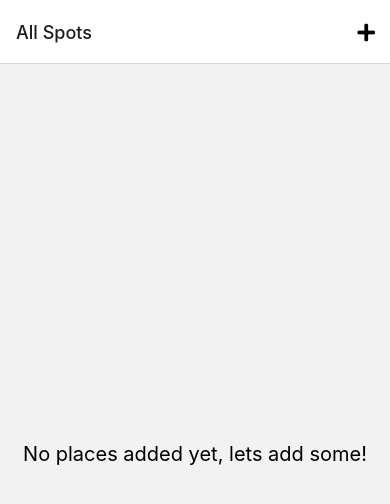
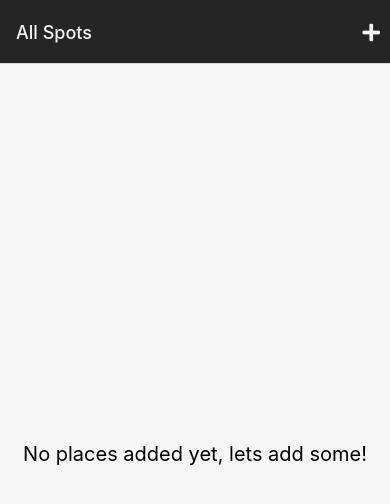
Before and after one commit to oliwierPosiakow/spotList, a React Native app: screen / in a window 390 px wide. Shown: the top 504 px of the page. Built offline with nearby package versions, Linux system fonts and the light colour scheme.

Commit message:
Implemented ImagePicker which lets user take a photo

```diff
--- a/App.js
+++ b/App.js
@@ -6,6 +6,7 @@ import AllPlaces from "./src/screens/AllPlaces";
 import AddPlace from "./src/screens/AddPlace";
 import IconButton from "./src/components/UI/IconButton";
 import {useNavigation} from "@react-navigation/native";
+import COLORS from "./src/constants/colors";
 
 const Stack = createNativeStackNavigator()
 
@@ -13,9 +14,13 @@ export default function App() {
 
   return (
       <>
-        <StatusBar style={"dark"}/>
+        <StatusBar style={"light"}/>
         <NavigationContainer>
-            <Stack.Navigator>
+            <Stack.Navigator screenOptions={{
+                headerStyle: {backgroundColor: COLORS.primary },
+                headerTintColor: COLORS.text1,
+                contentStyle: {backgroundColor: COLORS.background},
+            }}>
                 <Stack.Screen name={'AllPlaces'} component={AllPlaces} options={({navigation}) => ({
                     headerRight: ({tintColor}) => <IconButton icon={'plus'} size={20} color={tintColor} action={() => {navigation.navigate('AddPlace')}}/>,
                     title: 'All Spots'
--- a/app.json
+++ b/app.json
@@ -11,6 +11,14 @@
       "resizeMode": "contain",
       "backgroundColor": "#ffffff"
     },
+    "plugins": [
+      [
+        "expo-image-picker",
+        {
+          "cameraPermission": "Capture your favourite Spot from inside of our app."
+        }
+      ]
+    ],
     "assetBundlePatterns": [
       "**/*"
     ],
--- a/package.json
+++ b/package.json
@@ -14,7 +14,9 @@
     "expo": "~49.0.8",
     "expo-status-bar": "~1.6.0",
     "react": "18.2.0",
-    "react-native": "0.72.4"
+    "react-native": "0.72.4",
+    "expo-camera": "~13.4.2",
+    "expo-image-picker": "~14.3.2"
   },
   "devDependencies": {
     "@babel/core": "^7.20.0"
--- /dev/null
+++ b/src/components/UI/CustomButton.jsx
@@ -0,0 +1,36 @@
+import {Pressable, Text, StyleSheet} from "react-native";
+import { FontAwesome5 } from '@expo/vector-icons';
+import COLORS from "../../constants/colors";
+
+function CustomButton({icon, onPress, text}) {
+    return (
+        <Pressable onPress={onPress} style={({pressed}) => [styles.button, pressed && styles.pressed] }>
+            <FontAwesome5 name={icon} size={20} color={COLORS.primary} />
+            <Text style={styles.text}>{text}</Text>
+        </Pressable>
+    )
+}
+
+export  default CustomButton
+
+const styles = StyleSheet.create({
+    button: {
+        paddingHorizontal: 10,
+        paddingVertical: 5,
+        margin: 5,
+        justifyContent: "center",
+        alignItems: "center",
+        flexDirection: "row",
+        borderColor: COLORS.primary,
+        borderWidth: 2,
+        borderRadius: 7,
+        gap: 10,
+    },
+    pressed: {
+        opacity: .7,
+    },
+    text: {
+        color: COLORS.primary,
+        fontWeight: "bold"
+    }
+})
--- a/src/components/UI/IconButton.jsx
+++ b/src/components/UI/IconButton.jsx
@@ -15,7 +15,6 @@ export default IconButton
 const styles = StyleSheet.create({
     button: {
         padding: 10,
-        margin: 5,
         justifyContent: "center",
         alignItems: "center",
     },
--- /dev/null
+++ b/src/components/places/ImagePicker.jsx
@@ -0,0 +1,72 @@
+import {View, Alert, Image, Text, StyleSheet} from "react-native";
+import {launchCameraAsync, useCameraPermissions, PermissionStatus} from "expo-image-picker";
+import {useState} from "react";
+import COLORS from "../../constants/colors";
+import CustomButton from "../UI/CustomButton";
+
+function ImagePicker() {
+
+    const [cameraPermissionInformation, requestPermission] = useCameraPermissions()
+    const [image, setImage] = useState()
+
+    async function takeImageHandler(){
+        const hasPermit = await getPermissions()
+        if(!hasPermit){
+            return
+        }
+        const photo = await launchCameraAsync({
+            allowsEditing: true,
+            aspect: [16,9],
+            quality: 0.5,
+        });
+        setImage(photo.assets[0].uri)
+    }
+
+    async function getPermissions() {
+        if(cameraPermissionInformation.status === PermissionStatus.UNDETERMINED){
+            const permissionResponse = await requestPermission();
+            return permissionResponse.granted;
+        }
+        if(cameraPermissionInformation.status === PermissionStatus.DENIED){
+            Alert.alert('Insufficient permissions.', 'You need to grant camera permissions to use the app.');
+            return false;
+        }
+        return true;
+    }
+
+    let imagePreview = <CustomButton icon={'camera'} onPress={takeImageHandler} text={'Take a photo'}/>
+
+    if(image){
+        imagePreview = <Image style={styles.imagePreviewImage} source={{uri: image}}/>
+    }
+
+    return (
+        <View>
+            <View style={styles.imagePreview}>
+                {imagePreview}
+            </View>
+            {image && <CustomButton icon={'camera'} onPress={takeImageHandler} text={'Take a photo'}/> }
+        </View>
+    )
+}
+
+export default ImagePicker
+
+const styles = StyleSheet.create({
+    imagePreview:{
+        width: '100%',
+        height: 300,
+        marginVertical: 10,
+        justifyContent: "center",
+        alignItems: "center",
+        borderWidth: 2,
+        borderColor: COLORS.primary
+    },
+    imagePreviewImage:{
+        width: '100%',
+        height: '100%',
+    },
+    imagePreviewText:{
+        color: COLORS.primary,
+    }
+})
--- a/src/components/places/PlaceForm.jsx
+++ b/src/components/places/PlaceForm.jsx
@@ -1,11 +1,45 @@
-import {View, Text} from "react-native";
+import {View, Text, ScrollView, TextInput, StyleSheet} from "react-native";
+import {useState} from "react";
+import COLORS from "../../constants/colors";
+import ImagePicker from "./ImagePicker";
 
 function PlaceForm() {
+
+    const [title, setTitle] = useState('')
+
+    function changeTitle(enteredText){
+        setTitle(enteredText)
+    }
+
     return (
-        <View>
-            <Text>Place Form</Text>
-        </View>
+        <ScrollView style={styles.form}>
+            <View>
+                <Text style={styles.label}>Title</Text>
+                <TextInput style={styles.input} onChangeText={changeTitle} value={title}/>
+            </View>
+            <ImagePicker/>
+        </ScrollView>
     )
 }
 
 export default  PlaceForm
+
+const styles = StyleSheet.create({
+    form: {
+        flex: 1,
+        padding: 10,
+    },
+    label: {
+        fontWeight: "bold",
+        marginBottom: 5,
+        color: COLORS.primary,
+        fontSize: 16
+    },
+    input: {
+        marginVertical: 5,
+        paddingVertical: 5,
+        fontSize: 16,
+        borderBottomColor: COLORS.primary,
+        borderBottomWidth: 2,
+    }
+})
--- a/src/constants/colors.js
+++ b/src/constants/colors.js
@@ -1,5 +1,10 @@
 const COLORS = {
-
-}
+    background: '#f6f6f6',
+    background2: '#e3e3e3',
+    primary: '#252525',
+    text1: '#f5f5f5',
+    accent1: '#990100',
+    accent2: '#b90504',
+};
 
 export default COLORS
```
Also changed, not shown: 1 other file (tests, documents, lock files or other folders).
